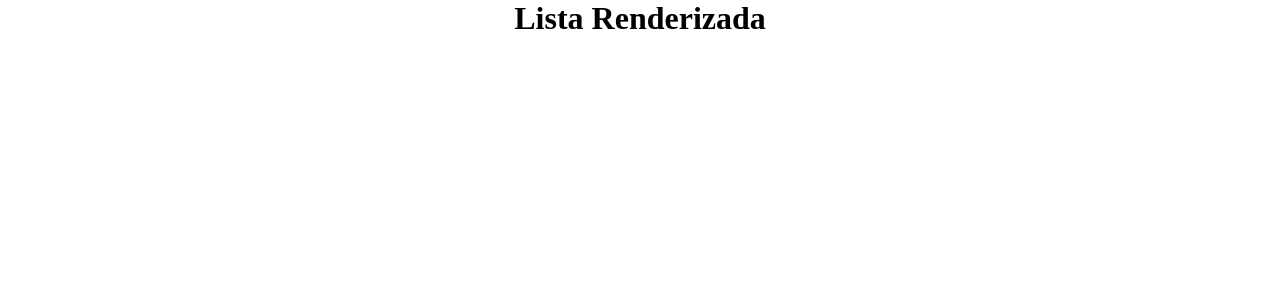
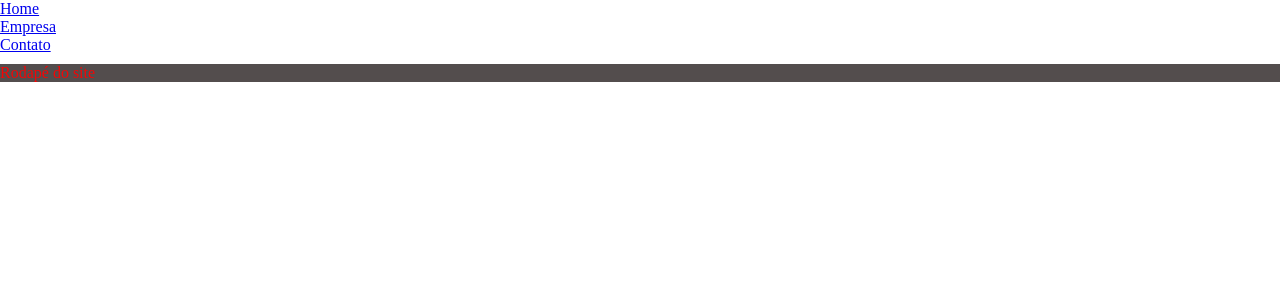
Before and after one commit to daniloaugusto9101/reactjs, a React (Create React App) app in the folder app1/: page / in a window 1280 px wide. Shown: the top 300 px of the page. Built offline with nearby package versions, Linux system fonts and the light colour scheme.

Commit message:
Backup Arquivos

```diff
--- a/app1/package.json
+++ b/app1/package.json
@@ -8,6 +8,7 @@
     "@testing-library/user-event": "^13.5.0",
     "react": "^17.0.2",
     "react-dom": "^17.0.2",
+    "react-router-dom": "^6.2.1",
     "react-scripts": "5.0.0",
     "web-vitals": "^2.1.2"
   },
--- a/app1/src/App.js
+++ b/app1/src/App.js
@@ -1,20 +1,26 @@
-// import logo from './logo.svg';
+import {BrowserRouter as Router, Routes, Route, Link} from 'react-router-dom'
+import NavBar from './components/layout/NavBar'
+import Footer from './components/layout/Footer'
+
+import Contato from './components/pages/Contato'
+import Empresa from './components/pages/Empresa'
+import Home from './components/pages/Home'
+
 import './App.css';
-import Evento from './components/Evento';
-import OutraLista from './components/OutraLista'
 
 
 
 function App() {
-
-
-
   return (
-    <div className="App">
-      <h1>Lista Renderizada</h1>
-
-    </div>
-
+    <Router>
+      <NavBar/>
+      <Routes>
+        <Route  exact patch="/" element={<Home />} />
+        <Route  patch="/contato" element={<Contato />} />
+        <Route  patch="/contato" element={<Empresa />} />
+      </Routes>
+      <Footer/>
+    </Router>
   );
 }
 
--- /dev/null
+++ b/app1/src/components/layout/Footer.js
@@ -0,0 +1,8 @@
+function Footer(){
+  return(
+    <div>
+      <p>Rodapé do site</p>
+    </div>
+  )
+}
+export default Footer
--- /dev/null
+++ b/app1/src/components/layout/NavBar.js
@@ -0,0 +1,20 @@
+import {Link} from 'react-router-dom'
+
+function NavBar(){
+  return(
+    <div>
+      <ul>
+          <li>
+            <Link to="/">Home</Link>
+          </li>
+          <li>
+            <Link to="/empresa">Empresa</Link>
+          </li>
+          <li>
+            <Link to="/contato">Contato</Link>
+          </li>
+      </ul>
+    </div>
+  )
+}
+export default NavBar
--- /dev/null
+++ b/app1/src/components/pages/Contato.js
@@ -0,0 +1,9 @@
+function Contato(){
+  return(
+    <div>
+      <h1>Pagina Contato</h1>
+      <p>Conteudo da página Contato</p>
+    </div>
+  )
+}
+export default Contato
--- /dev/null
+++ b/app1/src/components/pages/Empresa.js
@@ -0,0 +1,9 @@
+function Empresa(){
+  return(
+    <div>
+      <h1>Pagina Empresa</h1>
+      <p>Conteudo da página Empresa</p>
+    </div>
+  )
+}
+export default Empresa
--- /dev/null
+++ b/app1/src/components/pages/Home.js
@@ -0,0 +1,9 @@
+function Home(){
+  return(
+    <div>
+      <h1>Pagina Home</h1>
+      <p>Conteudo da página Home</p>
+    </div>
+  )
+}
+export default Home
```
Also changed, not shown: app1/src/components/OutraLista.js (added, +15 -0 lines), 1 other file (tests, documents, lock files or other folders).
